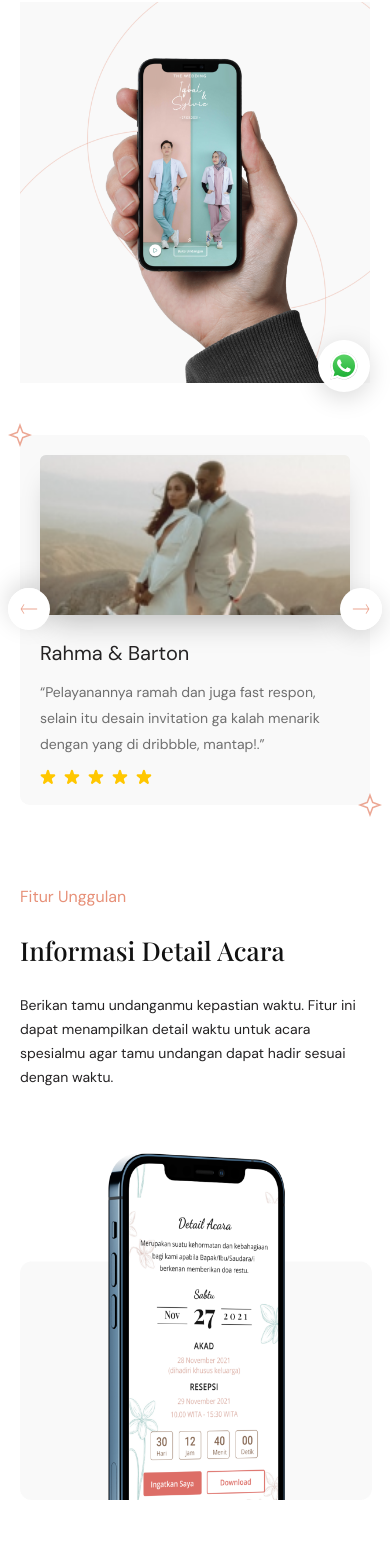
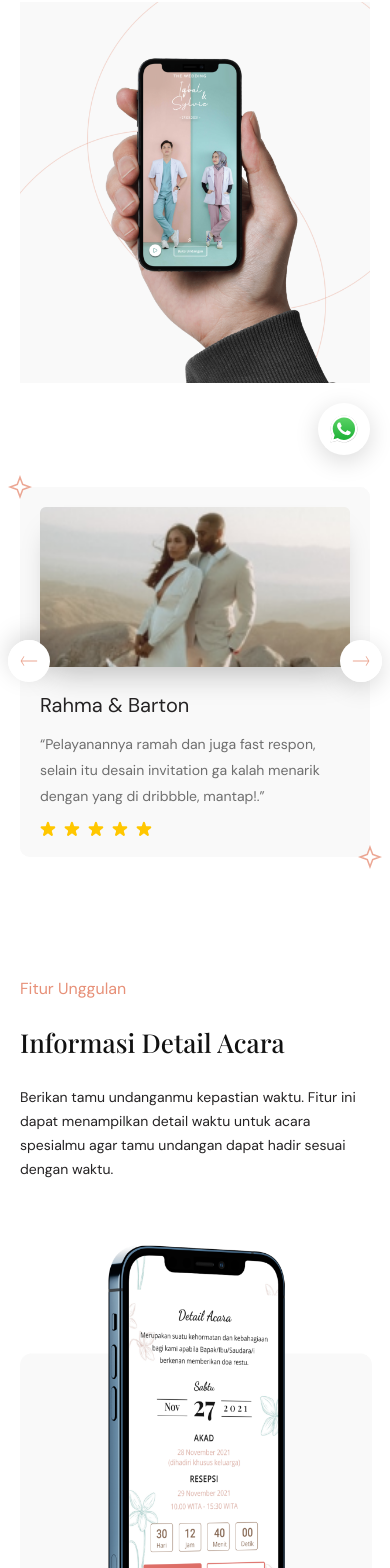
Before and after one commit to nijadev0/weddinstory, a SvelteKit app: page / in a window 390 px wide. Shown: the part 404-1972 px from the top of the page. Built offline with nearby package versions, Linux system fonts and the light colour scheme.

Commit message:
spacing between section for desktop & mobile

```diff
--- a/src/components/templates/Benefit.svelte
+++ b/src/components/templates/Benefit.svelte
@@ -39,7 +39,7 @@
 
 <style lang="postcss">
 	.benefit {
-		@apply flex flex-col items-center py-12;
+		@apply flex flex-col items-center py-12 xl:mt-11;
 	}
 
 	.swiper-slide {
--- a/src/components/templates/Feature.svelte
+++ b/src/components/templates/Feature.svelte
@@ -32,7 +32,7 @@
 
 <style lang="postcss">
 	.feature {
-		@apply relative flex flex-col items-center gap-5 py-12 xl:flex-row xl:items-center xl:gap-[75px];
+		@apply relative my-10 flex flex-col items-center gap-5 py-12 xl:flex-row xl:items-center xl:gap-[75px];
 	}
 
 	.feature.reverse {
--- a/src/components/templates/Guide.svelte
+++ b/src/components/templates/Guide.svelte
@@ -31,7 +31,7 @@
 
 <style lang="postcss">
 	.guide {
-		@apply relative flex flex-col items-start gap-5 py-12 xl:flex-row xl:gap-[50px] xl:pt-[180px] xl:pb-[132px];
+		@apply relative flex flex-col items-start gap-5 py-12 xl:flex-row xl:gap-[50px] xl:py-[132px];
 	}
 
 	.wrap {
--- a/src/components/templates/Testimony.svelte
+++ b/src/components/templates/Testimony.svelte
@@ -45,7 +45,9 @@
 
 <style lang="postcss">
 	.testimony {
-		@apply relative z-10 mb-8 flex min-h-[370px] items-center justify-center rounded-[10px] bg-[#f9f9f9] py-0 xl:mb-0 xl:min-h-[290px] xl:px-14 xl:pt-11 xl:pb-2;
+		@apply relative z-10 mb-8 flex min-h-[370px] items-center justify-center rounded-[10px] bg-[#f9f9f9] py-0
+
+		xl:mb-[100px] xl:mt-[64px] xl:min-h-[290px] xl:px-14 xl:pt-11 xl:pb-2;
 	}
 
 	.icon {
--- a/src/routes/+page.svelte
+++ b/src/routes/+page.svelte
@@ -10,6 +10,7 @@
 	import Pricing from '../components/templates/Pricing.svelte';
 
 	import Whatsapp from '$lib/icons/Whatsapp.svelte';
+
 	export let data: PageData;
 
 	let currentScrollY: number = 0;
@@ -23,24 +24,16 @@
 
 <Hero />
 
-<div transition:slide class="relative flex justify-end pb-8 xl:pt-2 xl:pb-14">
-	<div
-		class="contact-now fixed bottom-12 right-5 xl:bottom-16 xl:right-12 {currentScrollY > 300
-			? 'xl:fixed'
-			: 'xl:static'}"
-	>
+<div transition:slide class="contact">
+	<div class="contact-wrapper {currentScrollY > 300 ? 'xl:fixed' : 'xl:static'}">
 		<Whatsapp class="h-full max-h-8 w-full max-w-[2rem] ease-out xl:max-h-10 xl:max-w-[40px]" />
-		<span class="hidden whitespace-nowrap text-lg font-medium text-[#4DCB5B] xl:block">
-			WhatsApp Kami
-		</span>
+		<span class="text"> WhatsApp Kami </span>
 	</div>
-
-	<!-- {/if} -->
 </div>
 
 <Testimony data={data.carousel} />
 
-<section class="features relative flex flex-col items-start">
+<section class="features">
 	{#each data.feature as { heading, description, image }, index}
 		<Feature {heading} {description} {image} {index} />
 	{/each}
@@ -53,7 +46,27 @@
 <Pricing />
 
 <style lang="postcss">
-	.contact-now {
-		@apply z-20 h-max w-max rounded-full bg-white p-2.5 shadow-iconWhatsapp  xl:flex xl:items-center xl:gap-2 xl:px-5 xl:py-3;
+	.contact {
+		@apply relative flex justify-end pb-8 xl:pt-2 xl:pb-14;
+	}
+
+	.contact-wrapper {
+		@apply bottom-12 right-5 z-20
+
+		h-max w-max rounded-full bg-white p-2.5 shadow-iconWhatsapp
+
+		xl:bottom-16 xl:right-12
+
+		xl:flex xl:items-center xl:gap-2
+
+		xl:px-5 xl:py-3;
+	}
+
+	.contact .text {
+		@apply hidden whitespace-nowrap text-lg font-medium text-[#4DCB5B] xl:block;
+	}
+
+	.features {
+		@apply relative flex flex-col items-start;
 	}
 </style>
```
